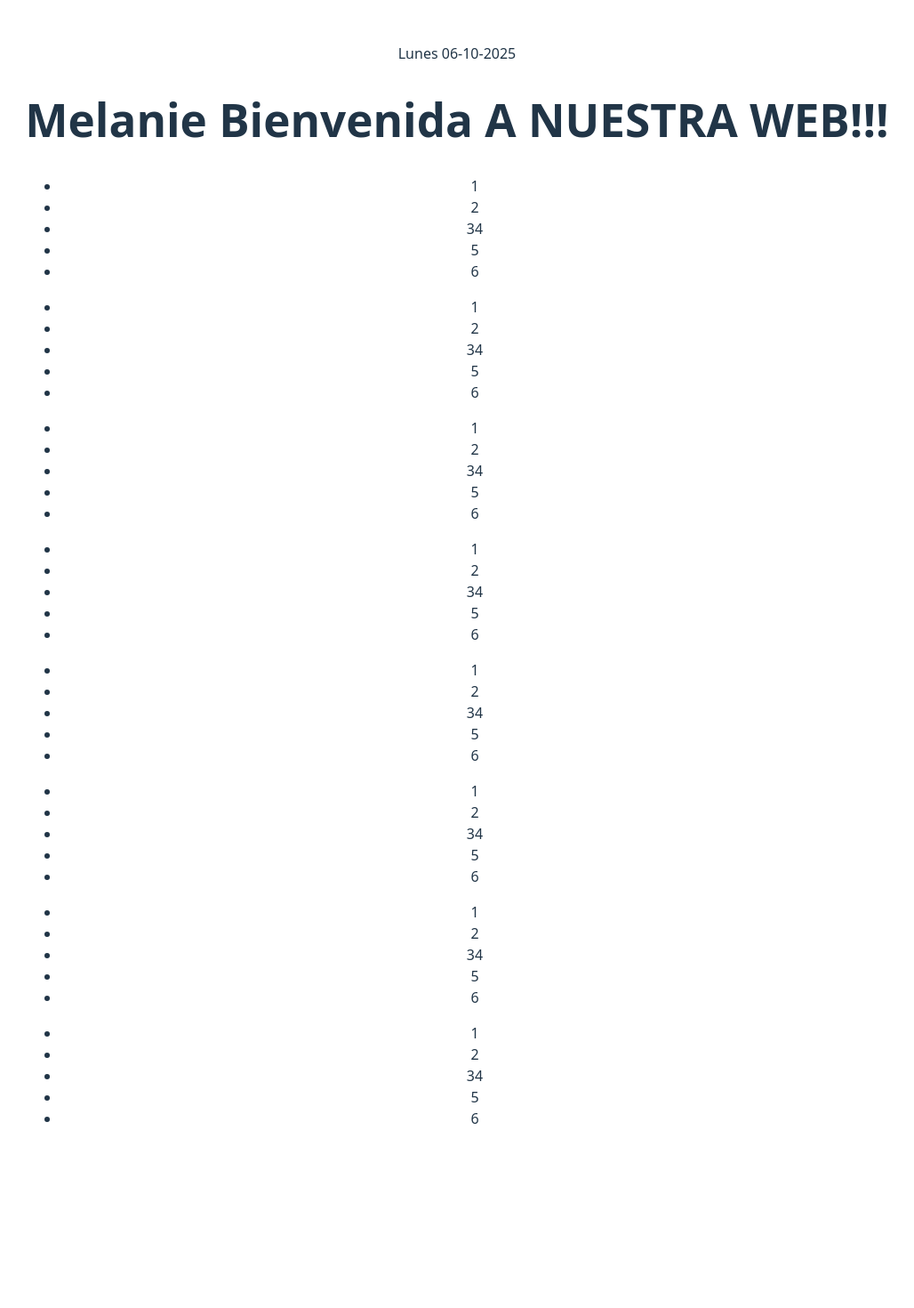
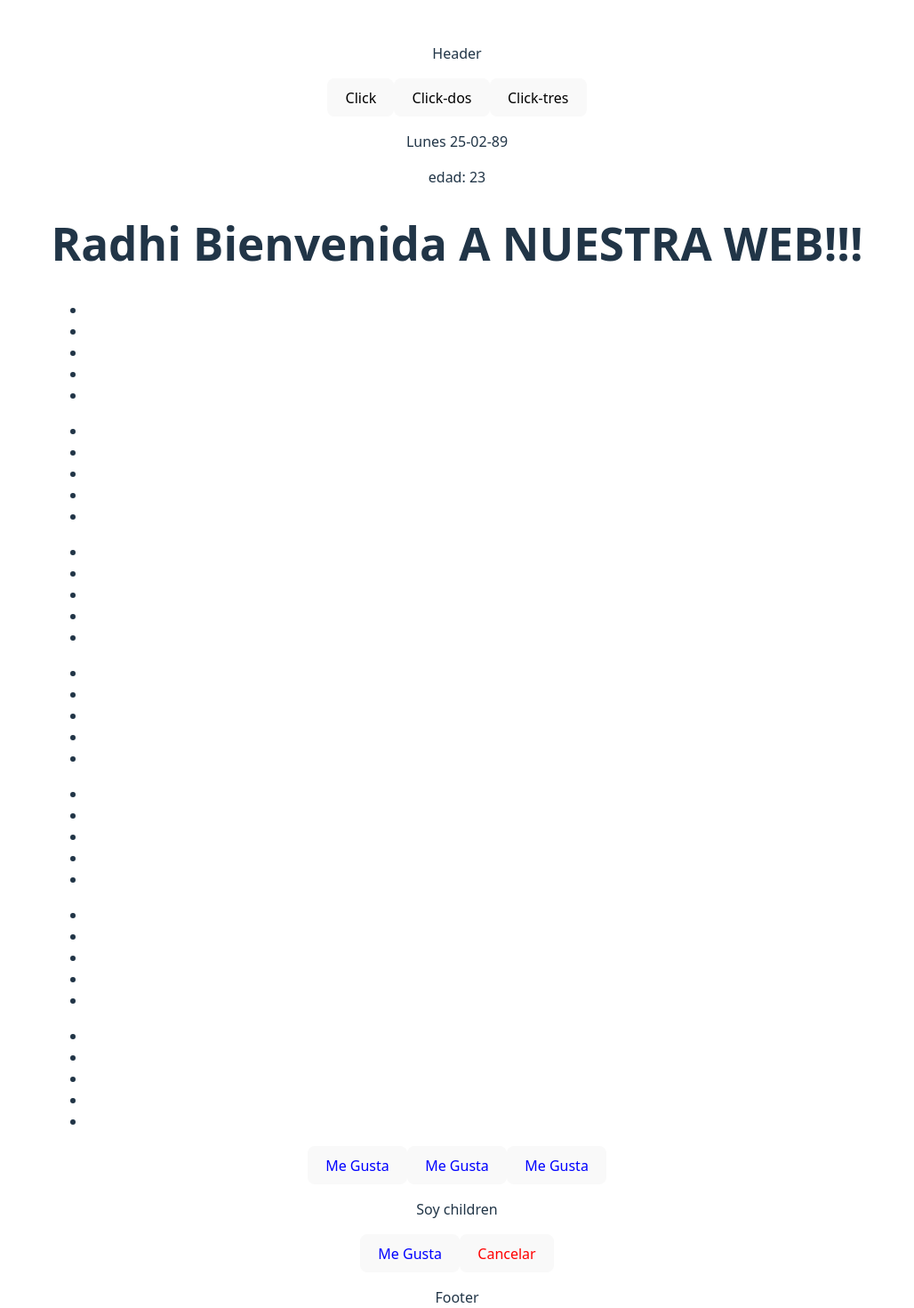
Before and after one commit to cintyy73/frontend-202501-mod-04-react, a React (Vite) app: page / in a window 1280 px wide. Shown: the top 1470 px of the page at 89% size, without its empty margins (126-1154 px from the left). Before the commit the page ends 1317 px from the top, so only its background shows below. Built offline with nearby package versions, Linux system fonts and the light colour scheme.

Commit message:
Agrego ejemplos de props

```diff
--- a/src/App.jsx
+++ b/src/App.jsx
@@ -1,21 +1,40 @@
 import "./App.css";
+import { Button } from "./components/Button";
+import ButtonChildren from "./components/ButtonChildren";
 import Greeting from "./components/Greeting";
+import Layout from "./components/Layout";
 import { List } from "./components/List";
+
+// const name = "Melanie";
+const isLogged = true;
+const data = {
+  dni: 4154564,
+  date: "25-02-89",
+};
 
 function App() {
   return (
-    <>
-      <Greeting />
+    <Layout>
+      <ButtonChildren>Click</ButtonChildren>
+      <ButtonChildren>Click-dos</ButtonChildren>
+      <ButtonChildren>Click-tres</ButtonChildren>
+
+      <Greeting data={data} name="Radhi" age={23} isStudent={true} />
+      <List isLogged={isLogged} />
       <List />
       <List />
       <List />
       <List />
       <List />
       <List />
-      <List />
-      <List />
-
-    </>
+      <Button />
+      <Button />
+      <Button />
+      <p>Soy children</p>
+      <Button />
+      {/* //cancelar rojo */}
+      <Button text="Cancelar" color="red" />
+    </Layout>
   );
 }
 
--- /dev/null
+++ b/src/components/Button.jsx
@@ -0,0 +1,7 @@
+export const Button =({text = 'Me Gusta ', color ='blue'})=>{
+    return (
+        <button style={color={color}}>
+            {text}
+        </button>
+    )
+}
--- a/src/components/Greeting.jsx
+++ b/src/components/Greeting.jsx
@@ -1,12 +1,14 @@
-//lo que no se modifica aquí
-const name = "Melanie";
+const Greeting = (props) => {
 
-const Greeting = () => {
-    //js aquí
+  const {name: nombre= "nn", data, age = 0} = props
+  console.log(data.date)
   return (
     <>
-      <p>Lunes 06-10-2025</p>
-      <h1>{name} Bienvenida A NUESTRA WEB!!!</h1>
+      <p>Lunes {data.date}</p>
+      <p>edad: {age}</p>
+      {/* <p>Egresada: {age}</p> */}
+
+      <h1>{nombre} Bienvenida A NUESTRA WEB!!!</h1>
     </>
   );
 };
--- a/src/components/List.jsx
+++ b/src/components/List.jsx
@@ -1,10 +1,10 @@
 const numbers = [1, 2, 34, 5, 6];
 
-export const List = () => {
+export const List = (props) => {
   return (
     <ul>
-      {numbers.map((number) => (
-        <li>{number}</li>
+      {numbers.map(() => (
+        <li>{props.number}</li>
       ))}
     </ul>
   );
```
